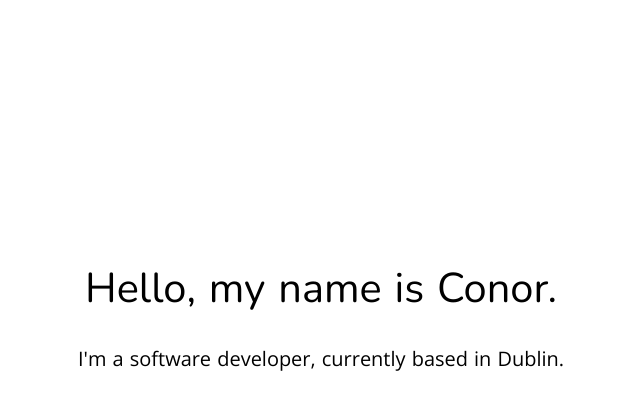
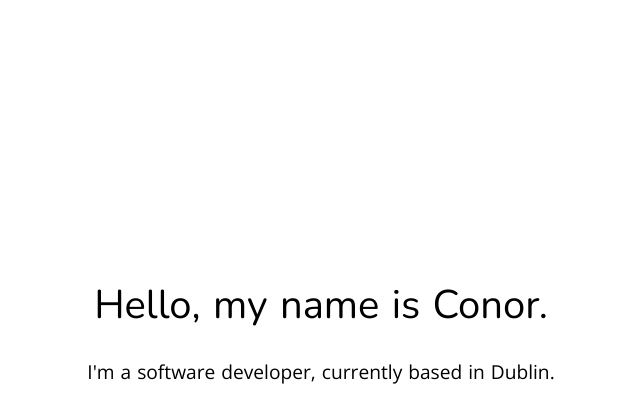
Before and after one commit to Cono52/personalsite, a Node server app: page / in a window 1280 px wide. Shown: the top 401 px of the page, without its empty margins (319-959 px from the left). Run offline with Node 20, Linux system fonts and the light colour scheme; style sheets or scripts are compiled from the project's sources; some libraries are stand-ins or nearby versions.

Commit message:
fixed css, centered intro content with fixed

```diff
--- a/public/js/canvas.js
+++ /dev/null
@@ -1,2 +0,0 @@
-let canvas = document.getElementById('top')
-ctx = canvas.getContext("2d")
--- a/src/stylesheets/index.styl
+++ b/src/stylesheets/index.styl
@@ -88,13 +88,19 @@ ul li
 	// background: linear-gradient(to bottom,  rgba(142,68,173,0.5) 43%,rgba(32,124,202,0.5) 100%) /* W3C, IE10+, FF16+, Chrome26+, Opera12+, Safari7+ */
 	transition: all 0.5s ease-out
 	background: #ffffff
+	z-index: -2
 
 .container-content
+	position: fixed;
 	width: 500px
-	height: 500px
-	margin: 12vh auto auto auto;
+	height: auto;
+	padding-top: 12vh;
+	top: 50%
+	left: 50%;
+	transform: translateY(-50%) translateX(-50%)
 	text-align: center
 	transition: all 0.5s ease-out
+	z-index: -2
 
 .fadeIn
 	animation: fadeIn 3.0s cubic-bezier(0.42, 0, 0.73, 1.23) 0.0s forwards
@@ -193,6 +199,7 @@ ul li
 	transition: all 0.5s ease-out
 	background-color: #3a0256
 	color: white
+	z-index: -1;
 
 
 .container-about-content
@@ -287,7 +294,6 @@ ul li
 		width: 300px
 	.welcome
 		font-size: 25px
-		margin-top: 50px;
 	.mini
 		font-size: 1.0rem
 		max-width: 300px
--- a/src/views/homepage.pug
+++ b/src/views/homepage.pug
@@ -28,7 +28,6 @@ head
 	script(src="https://ajax.googleapis.com/ajax/libs/jquery/1.8.3/jquery.min.js")
 body
 	section.container-intro.pop
-		canvas#top
 		.container-content
 			.welcome
 				.head
```
